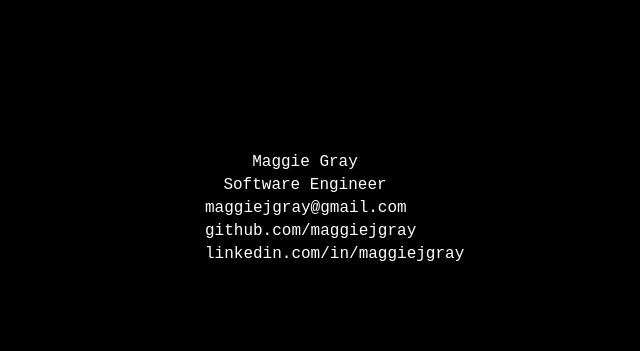
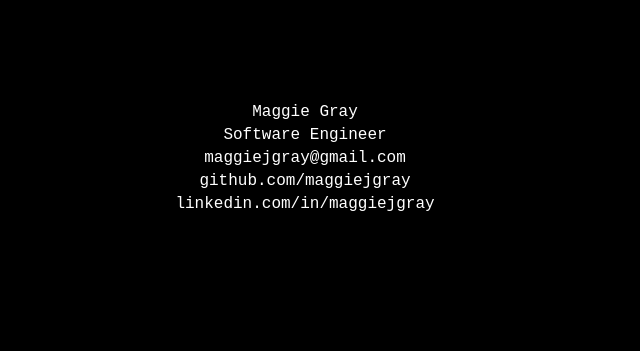
Before and after one commit to maggiejgray/maggiejgray.github.io, a plain HTML site: page index.html in a window 1280 px wide. Shown: the part 152-503 px from the top of the page, without its empty margins (335-975 px from the left). Drawn offline with Linux system fonts and the light colour scheme.

Commit message:
change styling

```diff
--- a/index.html
+++ b/index.html
@@ -26,9 +26,8 @@
       position: absolute;
       top: 50%;
       left: 50%;
-      width: 200px;
-      height: 200px;
-      margin: -100px 0 0 -100px;
+      width: 300px;
+      margin: -150px 0 0 -150px;
       text-align: center;
     }
 
```
